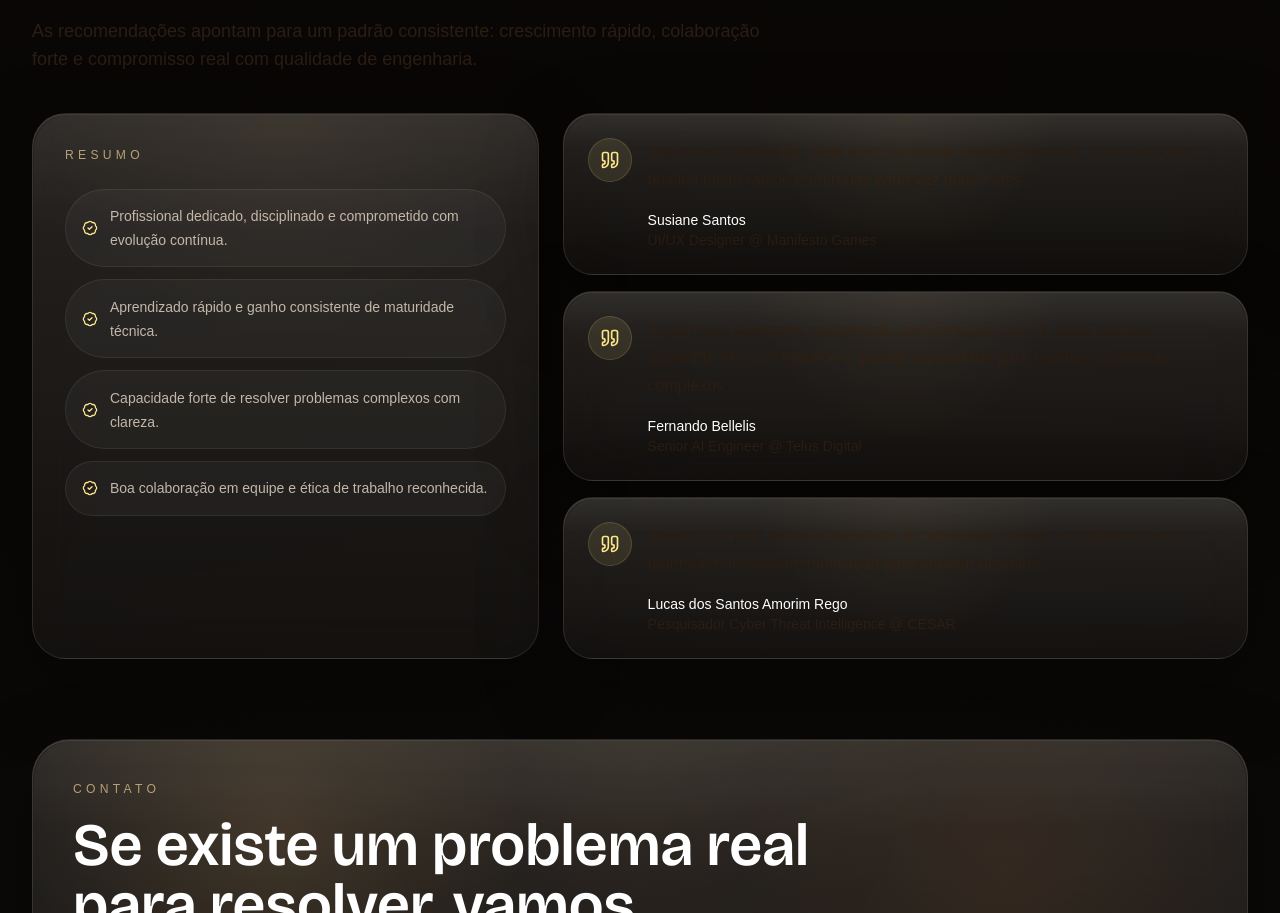
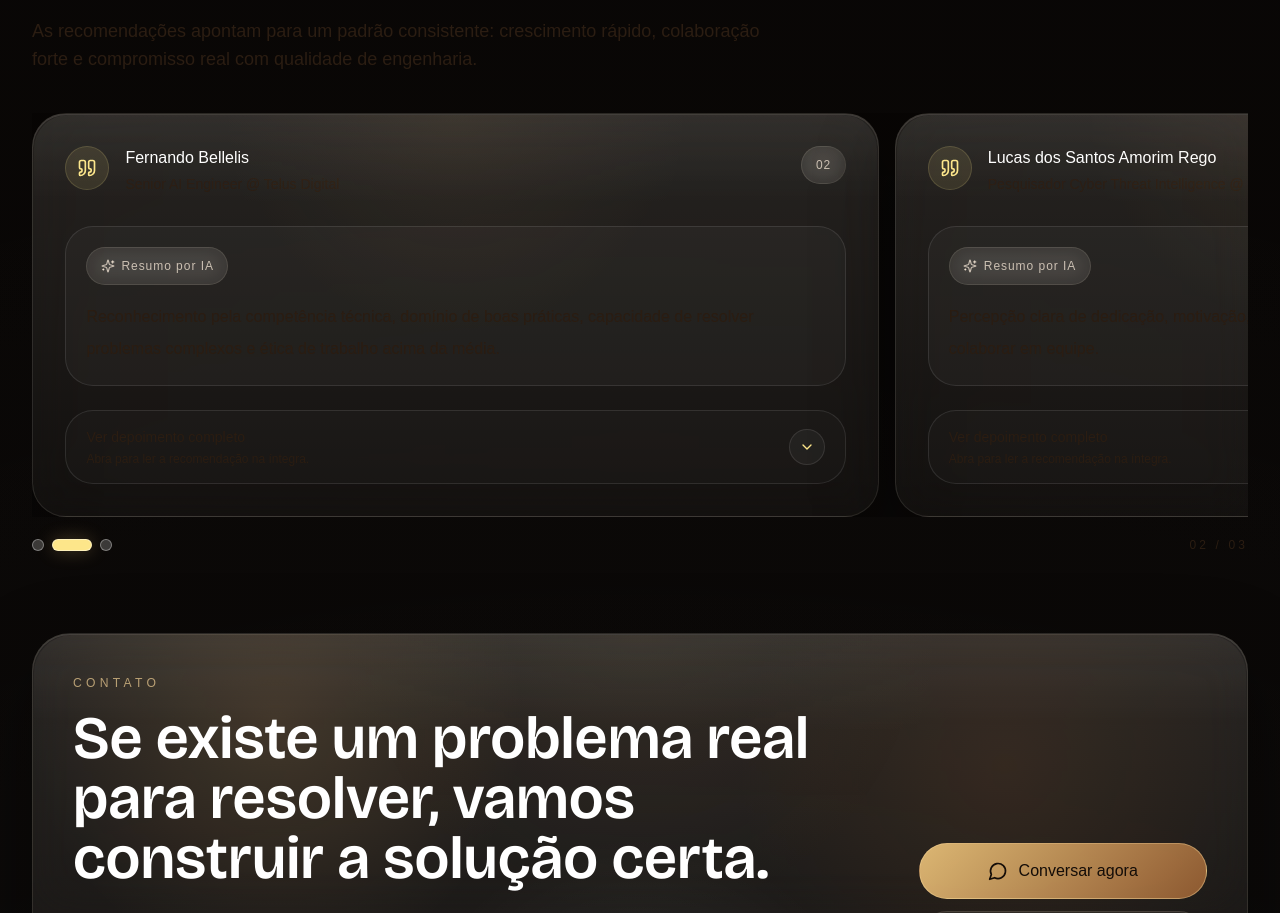
Before and after one commit to DjalmaHenry/djalmahenry-portfolio, a Next.js app: page / in a window 1280 px wide. Shown: the part 8468-9381 px from the top of the page. Built offline with nearby package versions, Linux system fonts and the light colour scheme; a web font is replaced by a local one.

Commit message:
feat: slider depoiments

```diff
--- a/components/immersive-portfolio-page.tsx
+++ b/components/immersive-portfolio-page.tsx
@@ -1,13 +1,16 @@
 "use client"
 
+import { useEffect, useState } from "react"
 import Image from "next/image"
 import Link from "next/link"
 import { motion } from "framer-motion"
+import useEmblaCarousel from "embla-carousel-react"
 import {
   ArrowUpRight,
   Award,
   BadgeCheck,
   BriefcaseBusiness,
+  ChevronDown,
   Cloud,
   Code2,
   Download,
@@ -288,31 +291,36 @@ const portfolioCopy = {
       title: "Feedback recorrente sobre disciplina, evolução e capacidade de entrega.",
       description:
         "As recomendações apontam para um padrão consistente: crescimento rápido, colaboração forte e compromisso real com qualidade de engenharia.",
-      summaryLabel: "Resumo",
-      highlights: [
-        "Profissional dedicado, disciplinado e comprometido com evolução contínua.",
-        "Aprendizado rápido e ganho consistente de maturidade técnica.",
-        "Capacidade forte de resolver problemas complexos com clareza.",
-        "Boa colaboração em equipe e ética de trabalho reconhecida.",
-      ],
+      aiLabel: "Resumo por IA",
+      fullLabel: "Ver depoimento completo",
       testimonials: [
         {
           name: "Susiane Santos",
           role: "UI/UX Designer @ Manifesto Games",
-          quote:
-            "Profissional dedicado, sério e em constante aperfeiçoamento, com evolução técnica muito rápido e entregas cada vez mais fortes.",
+          summary:
+            "Destaque para disciplina, seriedade, evolução técnica rápida e entregas cada vez mais consistentes ao longo da trajetória na Manifesto Games.",
+          fullQuote: [
+            "Djalma é um profissional extremamente dedicado ao que faz buscando entregar seu melhor com disciplina e muita seriedade. Sempre em busca de aperfeiçoamento, mostrou uma evolução muito rápida na qualidade das entregas ao longo do período em que trabalhamos juntos na Manifesto Games, tanto enquanto estagiário como enquanto desenvolvedor full stack. Seu potencial profissional é uma vantagem para qualquer time em que ele estiver.",
+          ],
         },
         {
           name: "Fernando Bellelis",
           role: "Senior AI Engineer @ Telus Digital",
-          quote:
-            "Engenheiro altamente competente, com forte domínio de boas práticas, excelente ética de trabalho e grande capacidade para resolver problemas complexos.",
+          summary:
+            "Reconhecimento pela competência técnica, domínio de boas práticas, capacidade de resolver problemas complexos e ética de trabalho acima da média.",
+          fullQuote: [
+            "Djalma Lima é um engenheiro de software altamente competente com quem tive a oportunidade de estudar e colaborar em diversos projetos. Sua profunda compreensão da engenharia de software, compromisso com as melhores práticas, habilidade para resolver problemas complexos, e excepcional ética de trabalho fazem dele um profissional exemplar. Sua capacidade de trabalhar bem em equipe e constante busca pela excelência garantem que ele seria um ativo inestimável para qualquer organização na área de engenharia de software.",
+          ],
         },
         {
           name: "Lucas dos Santos Amorim Rego",
           role: "Pesquisador Cyber Threat Intelligence @ CESAR",
-          quote:
-            "Destaca-se pelo comprometimento em aprender, crescer e colaborar bem, mantendo disciplina e motivação para superar desafios.",
+          summary:
+            "Percepção clara de dedicação, motivação, boa comunicação e forte capacidade de aprender, evoluir e colaborar em equipe.",
+          fullQuote: [
+            "Eu tive a oportunidade de conhecer Djalma durante nosso tempo juntos na universidade, e posso dizer que ele é um estudante extremamente dedicado e esforçado. Durante todo o tempo que o conheci, ele sempre demonstrou um forte comprometimento em aprender e crescer como pessoa e profissional.",
+            "Djalma é altamente motivado e determinado a alcançar seus objetivos. Ele se destaca por sua habilidade em trabalhar duro e superar desafios, sempre buscando formas de aprimorar suas habilidades e conhecimentos em sua área de estudo. Além disso, ele é um excelente comunicador e trabalha muito bem em equipe, tornando-o um colaborador valioso em qualquer projeto.",
+          ],
         },
       ],
     },
@@ -589,31 +597,36 @@ const portfolioCopy = {
       title: "Recurring feedback around discipline, growth, and delivery quality.",
       description:
         "The recommendations point to a consistent pattern: fast growth, strong collaboration, and a real commitment to engineering quality.",
-      summaryLabel: "Summary",
-      highlights: [
-        "Dedicated professional with discipline and commitment to continuous growth.",
-        "Fast learning curve and steady technical maturity.",
-        "Strong ability to solve complex problems with clarity.",
-        "Well-recognized collaboration and work ethic.",
-      ],
+      aiLabel: "AI Summary",
+      fullLabel: "View full testimonial",
       testimonials: [
         {
           name: "Susiane Santos",
           role: "UI/UX Designer @ Manifesto Games",
-          quote:
-            "A dedicated and serious professional, constantly improving, with very fast technical evolution and increasingly strong deliveries.",
+          summary:
+            "Recognized for discipline, seriousness, fast technical growth, and increasingly strong delivery throughout the journey at Manifesto Games.",
+          fullQuote: [
+            "Djalma is an extremely dedicated professional who always strives to deliver his best work with discipline and seriousness. Constantly seeking improvement, he showed very rapid growth in the quality of his deliveries throughout the period we worked together at Manifesto Games, both as an intern and as a full stack developer. His professional potential is a strong asset to any team he joins.",
+          ],
         },
         {
           name: "Fernando Bellelis",
           role: "Senior AI Engineer @ Telus Digital",
-          quote:
-            "A highly competent engineer with strong command of best practices, excellent work ethic, and a remarkable ability to solve complex problems.",
+          summary:
+            "Highlighted for technical competence, strong engineering fundamentals, problem-solving ability, and an outstanding work ethic.",
+          fullQuote: [
+            "Djalma Lima is a highly competent software engineer with whom I had the opportunity to study and collaborate on several projects. His deep understanding of software engineering, commitment to best practices, ability to solve complex problems, and exceptional work ethic make him an exemplary professional. His ability to work well in teams and his constant pursuit of excellence ensure that he would be an invaluable asset to any organization in software engineering.",
+          ],
         },
         {
           name: "Lucas dos Santos Amorim Rego",
           role: "Cyber Threat Intelligence Researcher @ CESAR",
-          quote:
-            "Stands out for the commitment to learn, grow, and collaborate well, with discipline and motivation to overcome challenges.",
+          summary:
+            "Strong impression of dedication, motivation, communication skills, and a clear commitment to learning, growth, and teamwork.",
+          fullQuote: [
+            "I had the opportunity to meet Djalma during our time together at university, and I can say that he is an extremely dedicated and hardworking student. Throughout the time I knew him, he consistently demonstrated a strong commitment to learning and growing both personally and professionally.",
+            "Djalma is highly motivated and determined to achieve his goals. He stands out for his ability to work hard and overcome challenges, always looking for ways to improve his skills and knowledge in his field of study. In addition, he is an excellent communicator and works very well in teams, making him a valuable collaborator in any project.",
+          ],
         },
       ],
     },
@@ -753,6 +766,160 @@ function ExperienceCard({
         </div>
       </div>
     </motion.article>
+  )
+}
+
+function RecommendationsSlider({
+  copy,
+}: {
+  copy: PortfolioCopy["recommendations"]
+}) {
+  const { locale } = useLanguage()
+  const [emblaRef, emblaApi] = useEmblaCarousel({ loop: true, align: "start" })
+  const [selectedIndex, setSelectedIndex] = useState(0)
+  const [isHovered, setIsHovered] = useState(false)
+  const [expandedIndex, setExpandedIndex] = useState<number | null>(null)
+
+  useEffect(() => {
+    if (!emblaApi) return
+
+    const onSelect = () => {
+      setSelectedIndex(emblaApi.selectedScrollSnap())
+    }
+
+    onSelect()
+    emblaApi.on("select", onSelect)
+
+    return () => {
+      emblaApi.off("select", onSelect)
+    }
+  }, [emblaApi])
+
+  useEffect(() => {
+    if (!emblaApi || isHovered) return
+
+    const autoplay = window.setInterval(() => {
+      emblaApi.scrollNext()
+    }, 5200)
+
+    return () => {
+      window.clearInterval(autoplay)
+    }
+  }, [emblaApi, isHovered])
+
+  return (
+    <div
+      className="mt-10"
+      onMouseEnter={() => setIsHovered(true)}
+      onMouseLeave={() => setIsHovered(false)}
+    >
+      <div className="overflow-hidden" ref={emblaRef}>
+        <div className="-ml-4 flex">
+          {copy.testimonials.map((item, index) => (
+            <div key={item.name} className="min-w-0 flex-[0_0_100%] pl-4 lg:flex-[0_0_78%] xl:flex-[0_0_70%]">
+              <motion.article
+                className="glass-panel h-full rounded-[34px] p-6 sm:p-8"
+                initial="hidden"
+                whileInView="show"
+                viewport={{ once: true, amount: 0.15 }}
+                variants={fadeInUp}
+                transition={{ duration: 0.5, delay: index * 0.06, ease: "easeOut" }}
+              >
+                <div className="flex items-start justify-between gap-4">
+                  <div className="flex items-start gap-4">
+                    <div className="flex h-11 w-11 shrink-0 items-center justify-center rounded-full border border-amber-200/15 bg-amber-200/10">
+                      <Quote className="h-5 w-5 text-amber-200" />
+                    </div>
+                    <div>
+                      <p className="text-base font-medium text-white">{item.name}</p>
+                      <p className="mt-1 text-sm text-white/48">{item.role}</p>
+                    </div>
+                  </div>
+                  <span className="glass-chip shrink-0">
+                    {String(index + 1).padStart(2, "0")}
+                  </span>
+                </div>
+
+                <div className="mt-8 rounded-[28px] border border-white/10 bg-white/[0.03] p-5">
+                  <div className="flex flex-wrap items-center gap-2">
+                    <span className="glass-chip">
+                      <Sparkles className="h-3.5 w-3.5" />
+                      {copy.aiLabel}
+                    </span>
+                  </div>
+                  <p className="mt-4 text-base leading-8 text-white/76">{item.summary}</p>
+                </div>
+
+                <div className="mt-6 overflow-hidden rounded-[28px] border border-white/10 bg-white/[0.02]">
+                  <button
+                    type="button"
+                    onClick={() => setExpandedIndex(expandedIndex === index ? null : index)}
+                    className="flex w-full items-center justify-between gap-4 px-5 py-4 text-left transition-colors duration-300 hover:bg-white/[0.03]"
+                    aria-expanded={expandedIndex === index}
+                  >
+                    <div>
+                      <p className="text-sm font-medium text-white/82">{copy.fullLabel}</p>
+                      <p className="mt-1 text-xs text-white/42">
+                        {locale === "pt"
+                          ? "Abra para ler a recomendação na íntegra."
+                          : "Open to read the full recommendation."}
+                      </p>
+                    </div>
+                    <span
+                      className={`flex h-9 w-9 shrink-0 items-center justify-center rounded-full border border-white/10 bg-white/[0.04] text-amber-200 transition-transform duration-300 ${
+                        expandedIndex === index ? "rotate-180" : ""
+                      }`}
+                    >
+                      <ChevronDown className="h-4 w-4" />
+                    </span>
+                  </button>
+
+                  <motion.div
+                    initial={false}
+                    animate={
+                      expandedIndex === index
+                        ? { height: "auto", opacity: 1 }
+                        : { height: 0, opacity: 0 }
+                    }
+                    transition={{ duration: 0.28, ease: "easeOut" }}
+                    className="overflow-hidden"
+                  >
+                    <div className="border-t border-white/10 px-5 py-5">
+                      <div className="space-y-4 text-sm leading-8 text-white/66 sm:text-[0.96rem]">
+                        {item.fullQuote.map((paragraph) => (
+                          <p key={paragraph}>{paragraph}</p>
+                        ))}
+                      </div>
+                    </div>
+                  </motion.div>
+                </div>
+              </motion.article>
+            </div>
+          ))}
+        </div>
+      </div>
+
+      <div className="mt-5 flex items-center justify-between gap-4">
+        <div className="flex items-center gap-2">
+          {copy.testimonials.map((item, index) => (
+            <button
+              key={item.name}
+              type="button"
+              aria-label={`${copy.eyebrow} ${index + 1}`}
+              onClick={() => emblaApi?.scrollTo(index)}
+              className={`rounded-full border transition-all duration-300 ${
+                selectedIndex === index
+                  ? "h-3 w-10 border-amber-100/80 bg-amber-200 shadow-[0_0_18px_rgba(229,190,120,0.28)]"
+                  : "h-3 w-3 border-white/35 bg-white/20 hover:border-white/55 hover:bg-white/34"
+              }`}
+            />
+          ))}
+        </div>
+        <p className="text-xs uppercase tracking-[0.26em] text-white/36">
+          {String(selectedIndex + 1).padStart(2, "0")} / {String(copy.testimonials.length).padStart(2, "0")}
+        </p>
+      </div>
+    </div>
   )
 }
 
@@ -1133,52 +1300,7 @@ export function ImmersivePortfolioPage() {
             description={copy.recommendations.description}
           />
         </motion.div>
-
-        <div className="mt-10 grid gap-6 lg:grid-cols-[0.85fr_1.15fr]">
-          <motion.div
-            className="glass-panel rounded-[34px] p-6 sm:p-8"
-            initial="hidden"
-            whileInView="show"
-            viewport={{ once: true, amount: 0.15 }}
-            variants={fadeInUp}
-            transition={{ duration: 0.55, ease: "easeOut" }}
-          >
-            <p className="section-kicker">{copy.recommendations.summaryLabel}</p>
-            <div className="mt-6 grid gap-3">
-              {copy.recommendations.highlights.map((item) => (
-                <div key={item} className="glass-strip text-sm leading-6">
-                  <BadgeCheck className="h-4 w-4 shrink-0 text-amber-200" />
-                  <span>{item}</span>
-                </div>
-              ))}
-            </div>
-          </motion.div>
-
-          <div className="grid gap-4">
-            {copy.recommendations.testimonials.map((item, index) => (
-              <motion.article
-                key={item.name}
-                className="glass-panel rounded-[30px] p-6"
-                initial="hidden"
-                whileInView="show"
-                viewport={{ once: true, amount: 0.15 }}
-                variants={fadeInUp}
-                transition={{ duration: 0.5, delay: index * 0.06, ease: "easeOut" }}
-              >
-                <div className="flex items-start gap-4">
-                  <div className="flex h-11 w-11 shrink-0 items-center justify-center rounded-full border border-amber-200/15 bg-amber-200/10">
-                    <Quote className="h-5 w-5 text-amber-200" />
-                  </div>
-                  <div>
-                    <p className="text-base leading-7 text-white/74">{item.quote}</p>
-                    <p className="mt-4 text-sm font-medium text-white">{item.name}</p>
-                    <p className="text-sm text-white/48">{item.role}</p>
-                  </div>
-                </div>
-              </motion.article>
-            ))}
-          </div>
-        </div>
+        <RecommendationsSlider copy={copy.recommendations} />
       </section>
 
       <section id="contact" className="container-custom pb-8 pt-20">
```
